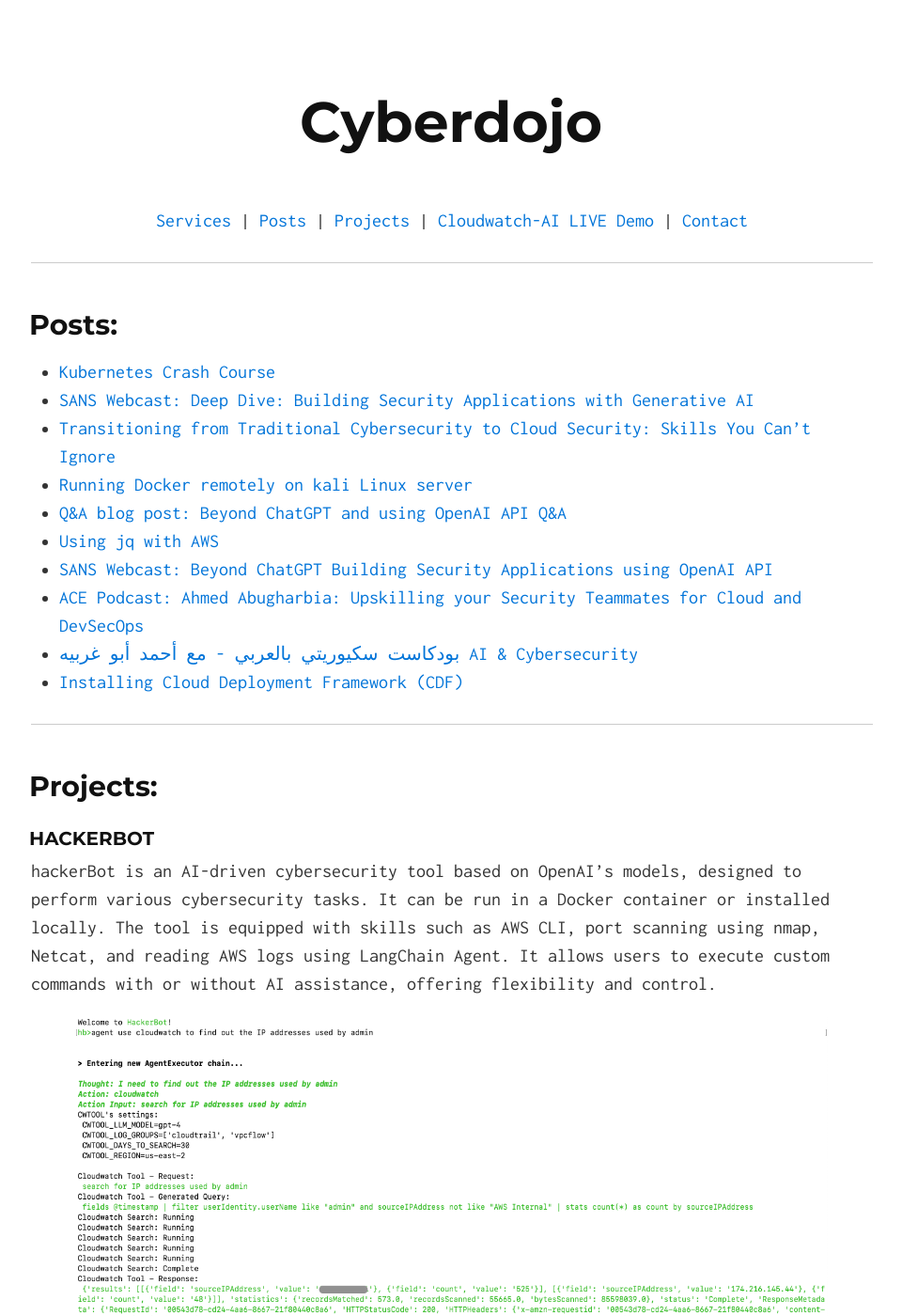
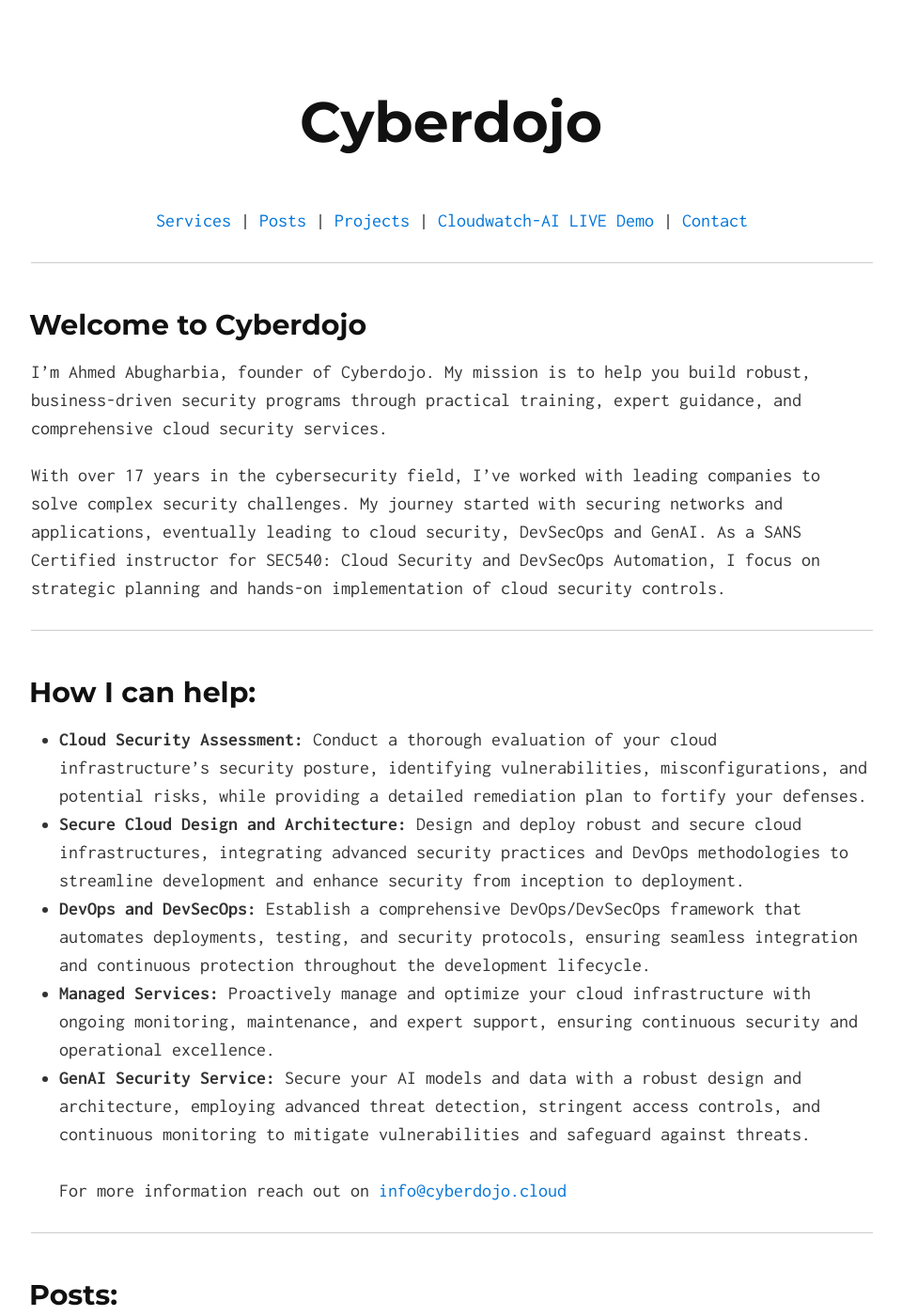
Before and after one commit to Ahmed-AG/cyberdojo-page, a Jekyll site: the page built from index.md, in a window 1280 px wide and 1400 px high. Shown: the whole window at 94% size, without its empty margins (159-1119 px from the left). Built offline with Jekyll 4.4.1, drawn with Linux system fonts in a browser that asks for light colours; our own code applies the rules of GitHub Pages for plain Markdown files.

Commit message:
Update Services

```diff
--- a/index.md
+++ b/index.md
@@ -1,18 +1,18 @@
 ---
 layout: default
 ---
-<!-- ## Welcome to Cyberdojo
+## Welcome to Cyberdojo
 I'm Ahmed Abugharbia, founder of Cyberdojo. My mission is to help you build robust, business-driven security programs through practical training, expert guidance, and comprehensive cloud security services.
 
-With over 15 years in the cybersecurity field, I've worked with leading companies to solve complex security challenges. My journey started with securing networks and applications, eventually leading to cloud security, DevSecOps and GenAI. As an instructor for SEC540: Cloud Security and DevSecOps Automation, I focus on strategic planning and hands-on implementation.
+With over 17 years in the cybersecurity field, I've worked with leading companies to solve complex security challenges. My journey started with securing networks and applications, eventually leading to cloud security, DevSecOps and GenAI. As a SANS Certified instructor for SEC540: Cloud Security and DevSecOps Automation, I focus on strategic planning and hands-on implementation of cloud security controls.
 
-At Cyberdojo, we offer a range of services designed to enhance your security posture. From expert training and consulting to specialized cloud security solutions, my goal is to equip you with the knowledge and tools needed for immediate, measurable improvements. I hold several industry certifications, including GIAC GSEC, GPEN, AWS Certified DevOps Engineer Professional, and AWS Certified Solutions Architect Associate.
+<!-- At Cyberdojo, we offer a range of services designed to enhance your security posture. From expert training and consulting to specialized cloud security solutions, my goal is to equip you with the knowledge and tools needed for immediate, measurable improvements. I hold several industry certifications, including GIAC GSEC, GPEN, AWS Certified DevOps Engineer Professional, and AWS Certified Solutions Architect Associate.
 
-Looking forward to helping you achieve your security goals!
+Looking forward to helping you achieve your security goals! -->
 
 ---
 
-## <a id="services"></a>Services:
+## <a id="services"></a>How I can help:
 - **Cloud Security Assessment:** Conduct a thorough evaluation of your cloud infrastructure's security posture, identifying vulnerabilities, misconfigurations, and potential risks, while providing a detailed remediation plan to fortify your defenses.
 - **Secure Cloud Design and Architecture:** Design and deploy robust and secure cloud infrastructures, integrating advanced security practices and DevOps methodologies to streamline development and enhance security from inception to deployment.
 - **DevOps and DevSecOps:** Establish a comprehensive DevOps/DevSecOps framework that automates deployments, testing, and security protocols, ensuring seamless integration and continuous protection throughout the development lifecycle.
@@ -21,7 +21,7 @@
 <br><br>
 For more information reach out on <a href="mailto:info@cyberdojo.cloud" target="_blank">info@cyberdojo.cloud</a>
 
---- -->
+---
 
 ## <a id="read"></a>Posts:
 - [Kubernetes Crash Course](/read/Kubernetes-crash-course.html)
```
